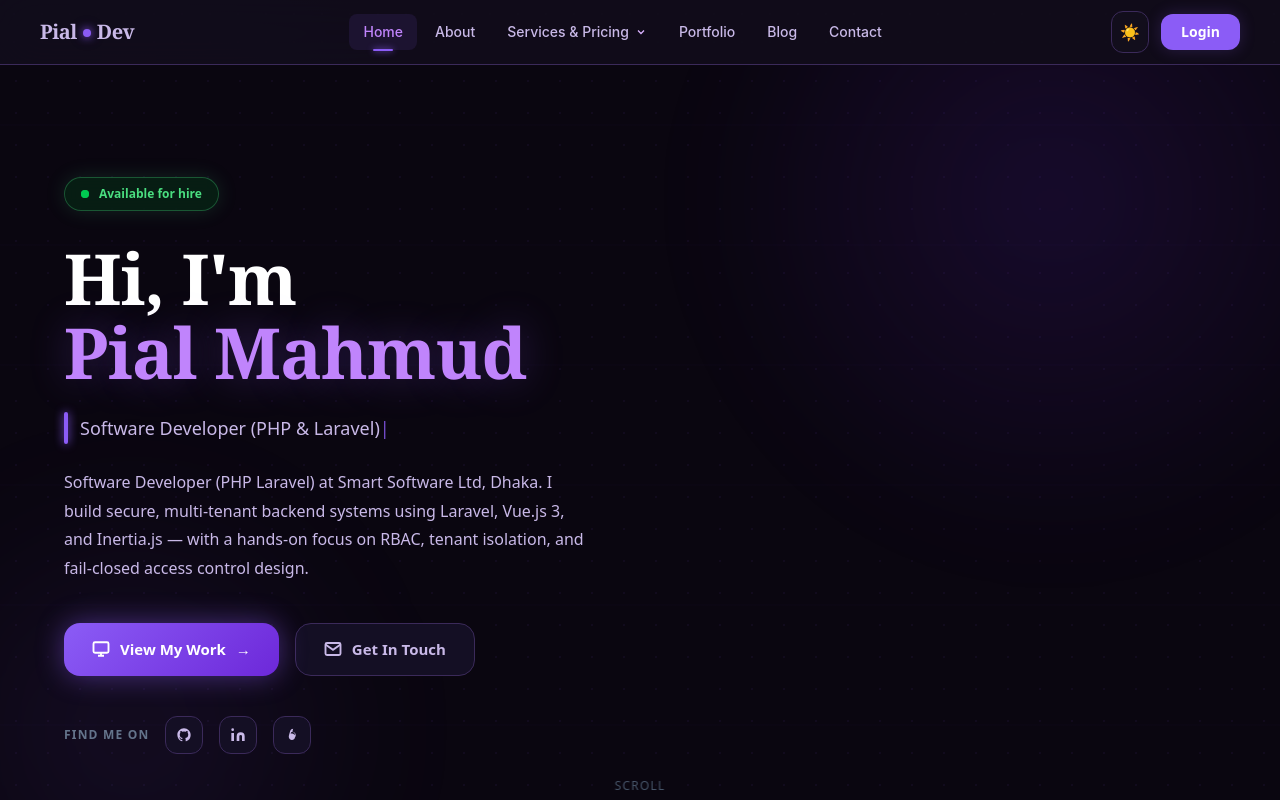
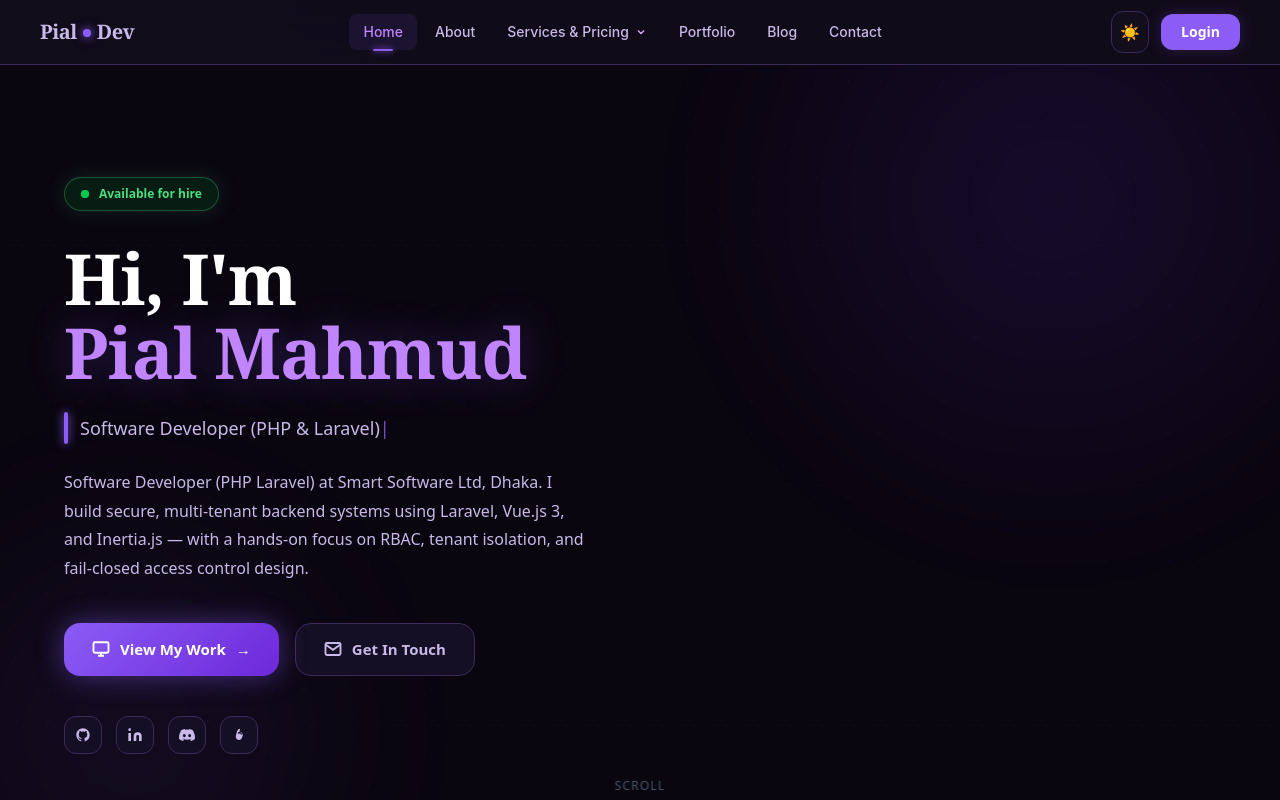
Before and after one commit to mahmudpial/portfolio_and_blog_app_fontend, a Vue app: page / in a window 1280 px wide. Shown: the top 800 px of the page. Built offline with nearby package versions, Linux system fonts and the light colour scheme; no server answers; the HTML template or start-up script is replaced by a standard one.

Commit message:
feat(home): remove find me on text and add discord social button with hover effects

```diff
--- a/src/views/public/HomeView.vue
+++ b/src/views/public/HomeView.vue
@@ -93,12 +93,9 @@
                     </div>
 
                     <!-- Social icons -->
-                    <div class="flex items-center gap-4 hero-socials">
-                        <span class="text-xs uppercase tracking-widest font-semibold" style="color:#64748B;font-family:system-ui;">
-                            Find me on
-                        </span>
+                    <div class="flex items-center gap-3.5 hero-socials">
                         <!-- GitHub -->
-                        <a href="https://github.com/" target="_blank" class="social-btn social-github" aria-label="GitHub">
+                        <a href="https://github.com/mahmudpial" target="_blank" class="social-btn social-github" aria-label="GitHub">
                             <svg width="16" height="16" viewBox="0 0 24 24" fill="currentColor">
                                 <path
                                     d="M12 2C6.477 2 2 6.484 2 12.017c0 4.425 2.865 8.18 6.839 9.504.5.092.682-.217.682-.483 0-.237-.008-.868-.013-1.703-2.782.605-3.369-1.343-3.369-1.343-.454-1.158-1.11-1.466-1.11-1.466-.908-.62.069-.608.069-.608 1.003.07 1.531 1.032 1.531 1.032.892 1.53 2.341 1.088 2.91.832.092-.647.35-1.088.636-1.338-2.22-.253-4.555-1.113-4.555-4.951 0-1.093.39-1.988 1.029-2.688-.103-.253-.446-1.272.098-2.65 0 0 .84-.27 2.75 1.026A9.564 9.564 0 0 1 12 6.844a9.59 9.59 0 0 1 2.504.337c1.909-1.296 2.747-1.027 2.747-1.027.546 1.379.202 2.398.1 2.651.64.7 1.028 1.595 1.028 2.688 0 3.848-2.339 4.695-4.566 4.943.359.309.678.92.678 1.855 0 1.338-.012 2.419-.012 2.747 0 .268.18.58.688.482A10.02 10.02 0 0 0 22 12.017C22 6.484 17.522 2 12 2z" />
@@ -112,6 +109,14 @@
                                 <path
                                     d="M16 8a6 6 0 0 1 6 6v7h-4v-7a2 2 0 0 0-2-2 2 2 0 0 0-2 2v7h-4v-7a6 6 0 0 1 6-6zM2 9h4v12H2z" />
                                 <circle cx="4" cy="4" r="2" />
+                            </svg>
+                        </a>
+
+                        <!-- Discord -->
+                        <a href="https://discord.com/" target="_blank" class="social-btn social-discord" aria-label="Discord">
+                            <svg width="16" height="16" viewBox="0 0 24 24" fill="currentColor">
+                                <path
+                                    d="M20.317 4.37a19.791 19.791 0 0 0-4.885-1.515.074.074 0 0 0-.079.037c-.21.375-.444.864-.608 1.25a18.27 18.27 0 0 0-5.487 0 12.64 12.64 0 0 0-.617-1.25.077.077 0 0 0-.079-.037A19.736 19.736 0 0 0 3.677 4.37a.07.07 0 0 0-.032.027C.533 9.046-.32 13.58.099 18.057a.082.082 0 0 0 .031.057 19.9 19.9 0 0 0 5.993 3.03.078.078 0 0 0 .084-.028c.462-.63.874-1.295 1.226-1.994.021-.041.001-.09-.041-.106a13.107 13.107 0 0 1-1.872-.892.077.077 0 0 1-.008-.128 10.2 10.2 0 0 0 .372-.292.074.074 0 0 1 .077-.01c3.929 1.793 8.18 1.793 12.061 0a.074.074 0 0 1 .078.01c.12.098.246.198.373.292a.077.077 0 0 1-.006.127 12.299 12.299 0 0 1-1.873.894.077.077 0 0 0-.041.107c.36.698.772 1.362 1.225 1.993a.076.076 0 0 0 .084.028 19.839 19.839 0 0 0 6.002-3.03.077.077 0 0 0 .032-.054c.5-5.177-.838-9.674-3.549-13.66a.061.061 0 0 0-.031-.028zM8.02 15.33c-1.183 0-2.157-1.085-2.157-2.419 0-1.333.956-2.419 2.157-2.419 1.21 0 2.176 1.096 2.157 2.42 0 1.333-.956 2.418-2.157 2.418zm7.975 0c-1.183 0-2.157-1.085-2.157-2.419 0-1.333.955-2.419 2.157-2.419 1.21 0 2.176 1.096 2.157 2.42 0 1.333-.946 2.418-2.157 2.418z"/>
                             </svg>
                         </a>
 
@@ -829,6 +834,13 @@
     box-shadow: 0 0 16px rgba(56, 189, 248, 0.4);
 }
 
+.social-discord:hover {
+    border-color: #5865F2;
+    background: rgba(88, 101, 242, 0.15);
+    color: #818CF8;
+    box-shadow: 0 0 16px rgba(88, 101, 242, 0.4);
+}
+
 .social-upwork:hover {
     border-color: #10B981;
     background: rgba(16, 185, 129, 0.15);
```
